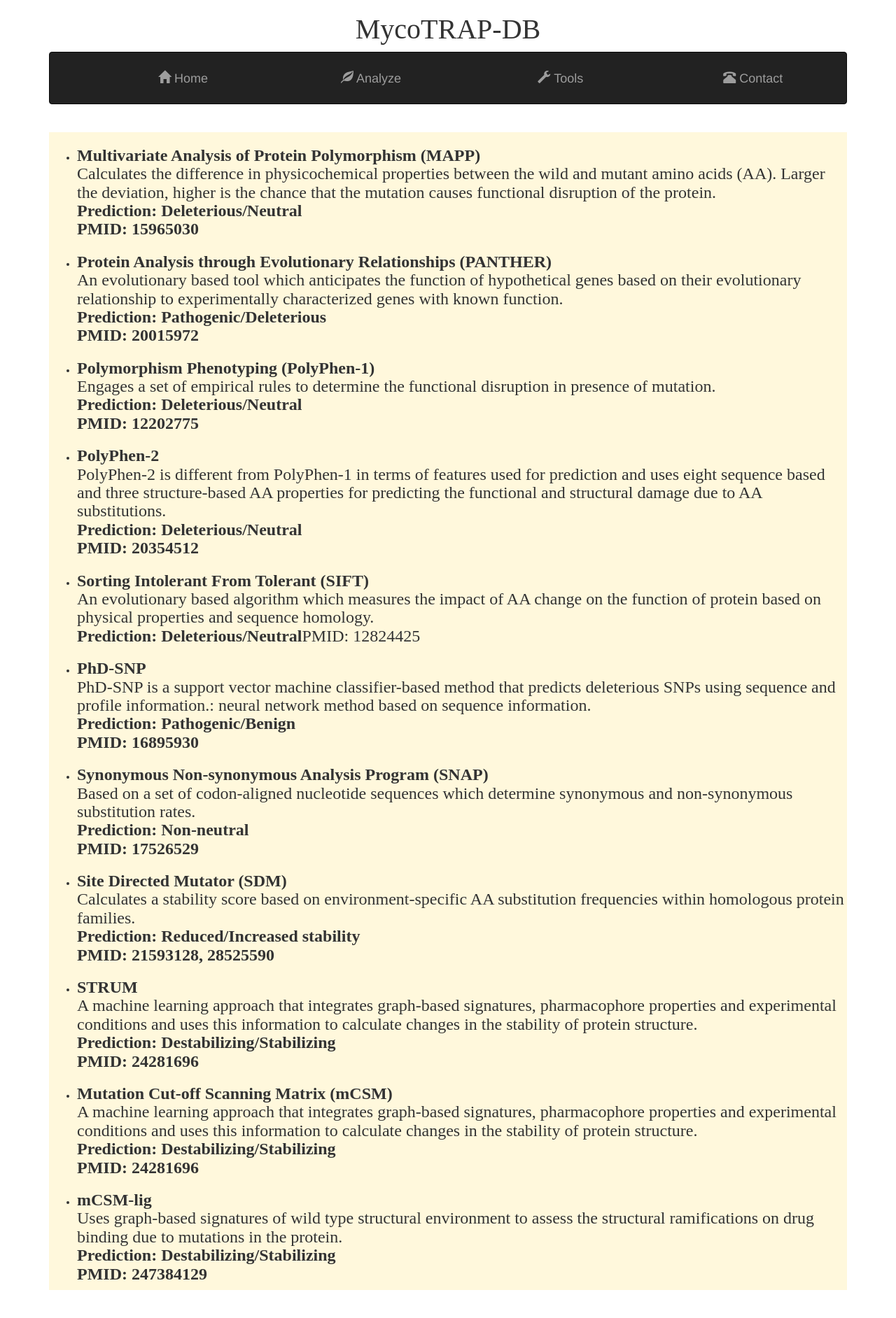
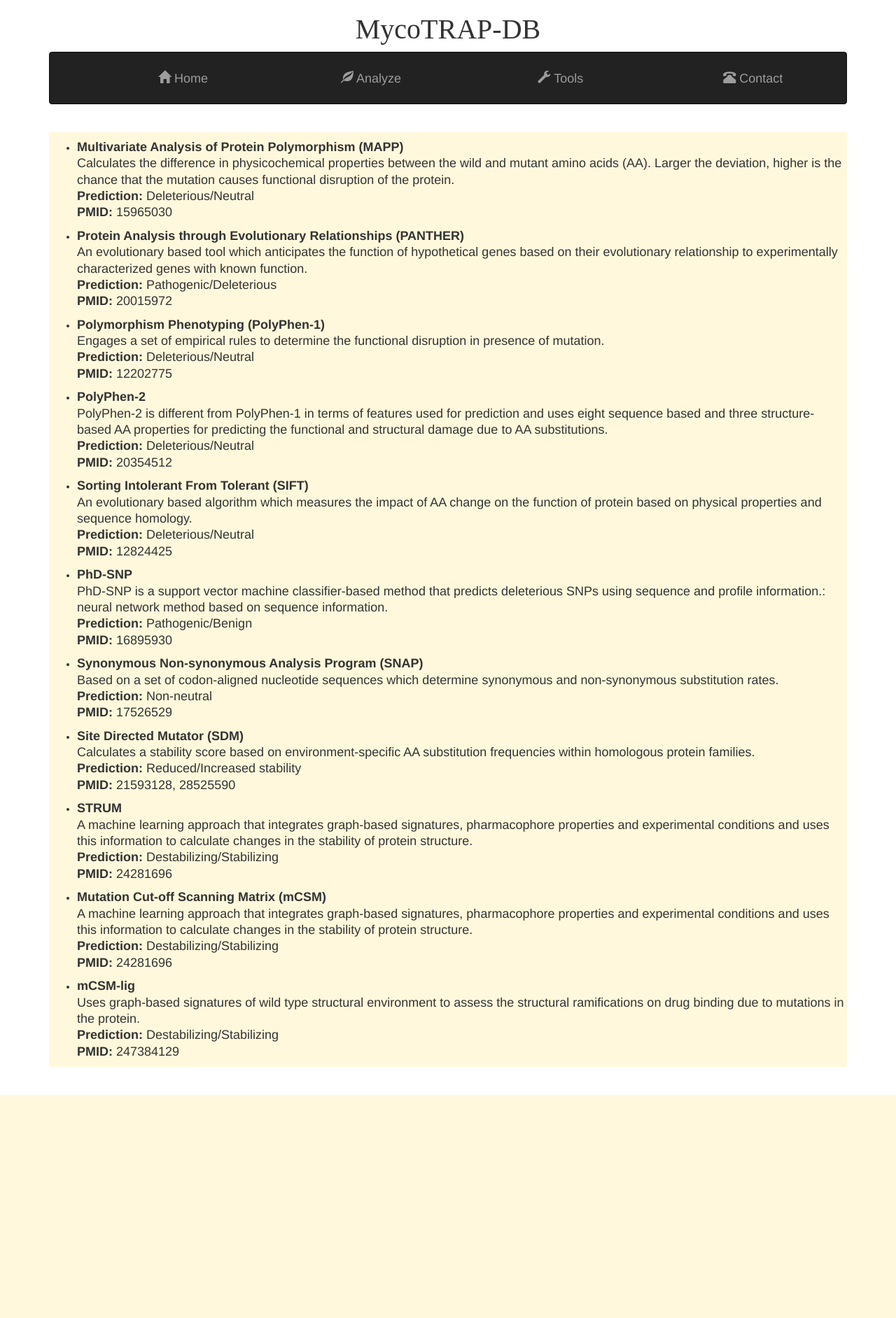
Before and after one commit to anubhav2307/project, a Django app: page /Info/help/ in a window 1280 px wide. Shown: the whole page at 70% size. After the commit the page ends 1565 px from the top, so only its background shows below. Run offline with Django 3.2, Linux system fonts and the light colour scheme; some libraries are stand-ins or nearby versions.

Commit message:
changes made

```diff
--- a/Info/templates/Info/help.html
+++ b/Info/templates/Info/help.html
@@ -5,60 +5,60 @@
     <br>
      <div style="background:cornsilk" class=" div1 container-fluid">
        <div class=" div row">
-        <ul style="font-family:'Rasa Light'">
-            <li><h3><b>Multivariate Analysis of Protein Polymorphism (MAPP)</b><br>
+        <ul>
+            <li><h4 style="line-height: 1.3;"><b>Multivariate Analysis of Protein Polymorphism (MAPP)</b><br>
                Calculates the difference in physicochemical properties between the wild and mutant
                amino acids (AA). Larger the deviation, higher is the chance that the mutation causes
-                functional disruption of the protein.<br><b>Prediction: Deleterious/Neutral</b><br><b>PMID: 15965030</b></h3></li>
-            <li><h3><b>Protein Analysis through Evolutionary Relationships (PANTHER)</b><br>
+                functional disruption of the protein.<br><b>Prediction:</b> Deleterious/Neutral<br><b>PMID:</b> 15965030</h4></li>
+            <li><h4 style="line-height: 1.3;"><b>Protein Analysis through Evolutionary Relationships (PANTHER)</b><br>
                 An evolutionary based tool which anticipates the function of hypothetical genes based
                 on their evolutionary relationship to experimentally characterized genes with known
-                function.<br><b>Prediction: Pathogenic/Deleterious</b><br><b>PMID: 20015972</b></h3></li>
-            <li><h3><b>Polymorphism Phenotyping (PolyPhen-1)</b><br>
+                function.<br><b>Prediction:</b> Pathogenic/Deleterious<br><b>PMID:</b> 20015972</h4></li>
+            <li><h4 style="line-height: 1.3;"><b>Polymorphism Phenotyping (PolyPhen-1)</b><br>
                 Engages a set of empirical rules to determine the functional disruption in presence of
-                mutation.<br><b>Prediction: Deleterious/Neutral<br>PMID: 12202775</b></h3></li>
+                mutation.<br><b>Prediction:</b> Deleterious/Neutral<br><b>PMID:</b> 12202775</h4></li>
 
-            <li><h3><b>PolyPhen-2</b><br>
+            <li><h4 style="line-height: 1.3;"><b>PolyPhen-2</b><br>
                 PolyPhen-2 is different from PolyPhen-1 in terms of features used for prediction and
                 uses eight sequence based and three structure-based AA properties for predicting the
-                functional and structural damage due to AA substitutions.<br><b>Prediction: Deleterious/Neutral </b><br><b>PMID: 20354512</b></h3></li>
-            <li><h3><b>Sorting Intolerant From Tolerant (SIFT)</b><br>
+                functional and structural damage due to AA substitutions.<br><b>Prediction:</b> Deleterious/Neutral <br><b>PMID:</b> 20354512</h4></li>
+            <li><h4 style="line-height: 1.3;"><b>Sorting Intolerant From Tolerant (SIFT)</b><br>
                 An evolutionary based algorithm which measures the impact of AA change on the
-                function of protein based on physical properties and sequence homology.<br><b>Prediction: Deleterious/Neutral</b><br<b>PMID: 12824425</b></h3></li>
+                function of protein based on physical properties and sequence homology.<br><b>Prediction:</b> Deleterious/Neutral<br><b>PMID:</b> 12824425</h4></li>
 
-            <li><h3><b>PhD-SNP</b><br>
+            <li><h4 style="line-height: 1.3;"><b>PhD-SNP</b><br>
                 PhD-SNP is a support vector machine classifier-based method that predicts
-                deleterious SNPs using sequence and profile information.: neural network method based on sequence information.<br><b>Prediction: Pathogenic/Benign </b><br><b>PMID: 16895930</b></h3></li>
+                deleterious SNPs using sequence and profile information.: neural network method based on sequence information.<br><b>Prediction:</b> Pathogenic/Benign<br><b>PMID:</b> 16895930</h4></li>
 
-            <li><h3><b>Synonymous Non-synonymous Analysis Program (SNAP)</b><br>
+            <li><h4 style="line-height: 1.3;"><b>Synonymous Non-synonymous Analysis Program (SNAP)</b><br>
                 Based on a set of codon-aligned nucleotide sequences which determine synonymous
-                and non-synonymous substitution rates.<br><b>Prediction: Non-neutral </b><br><b>PMID: 17526529</b></h3></li>
+                and non-synonymous substitution rates.<br><b>Prediction:</b> Non-neutral<br><b>PMID:</b> 17526529</h4></li>
 
-            <li><h3><b>Site Directed Mutator (SDM)</b><br>
+            <li><h4 style="line-height: 1.3;"><b>Site Directed Mutator (SDM)</b><br>
                 Calculates a stability score based on environment-specific AA substitution
                 frequencies within homologous protein families.<br><b>
-                    Prediction: Reduced/Increased stability</b><br><b>
-                    PMID: 21593128, 28525590</b></h3></li>
+                    Prediction:</b> Reduced/Increased stability<br><b>
+                    PMID:</b> 21593128, 28525590</h4></li>
 
-            <li><h3><b>STRUM</b><br>
+            <li><h4 style="line-height: 1.3;"><b>STRUM</b><br>
                 A machine learning approach that integrates graph-based signatures, pharmacophore
                 properties and experimental conditions and uses this information to calculate changes
                 in the stability of protein structure.<br>
-                <b>Prediction: Destabilizing/Stabilizing</b><br>
-                <b>PMID: 24281696</b></h3></li>
+                <b>Prediction:</b> Destabilizing/Stabilizing<br>
+                <b>PMID:</b> 24281696</h4></li>
 
-            <li><h3><b>Mutation Cut-off Scanning Matrix (mCSM)</b><br>
+            <li><h4 style="line-height: 1.3;"><b>Mutation Cut-off Scanning Matrix (mCSM)</b><br>
                 A machine learning approach that integrates graph-based signatures, pharmacophore
                 properties and experimental conditions and uses this information to calculate changes
                 in the stability of protein structure.<br>
-                <b>Prediction: Destabilizing/Stabilizing</b><br>
-                <b>PMID: 24281696</b></h3></li>
+                <b>Prediction:</b> Destabilizing/Stabilizing<br>
+                <b>PMID:</b> 24281696</h4></li>
 
-            <li><h3><b>mCSM-lig</b><br>
+            <li><h4 style="line-height: 1.3;"><b>mCSM-lig</b><br>
                 Uses graph-based signatures of wild type structural environment to assess the
                 structural ramifications on drug binding due to mutations in the protein.<br>
-                <b>Prediction: Destabilizing/Stabilizing</b><br>
-                <b>PMID: 247384129</b></h3></li>
+                <b>Prediction:</b> Destabilizing/Stabilizing<br>
+                <b>PMID:</b> 247384129</h4></li>
 
         </ul>
        </div>
--- a/Info/templates/Info/homepg.html
+++ b/Info/templates/Info/homepg.html
@@ -17,7 +17,7 @@
     <div  style="background-color: cornsilk" class="div1 container-fluid">
 
 
-        <p style="font-family: 'Rasa Light'"><h4 style="line-height: 1.8;">MycoTRAP-DB is an online database that harbours almost all the mutations present in six putative first and second line drug resistance associated genes (rpoB, inhA, katG, pncA, gyrA and gyrB). Other than just assembling the mutations, it also provides information about implications of these mutations on the structures and functions of proteins coded by these genes. The database can be used for searching, retrieving, analysing and downloading the data of mutations present in drug resistant MTB clinical isolates.MycoTRAP-DB presents information about mutations which have been studied for diagnosis of  drug resistance in TB however there are other mutations identified to be pathogenic by various sequence and structure based tools used in the present study.These pathogenic mutations decipher their possible roles and accountability for causing drug resistance and develop more efficient genotypic methods for diagnosis and detection of drug resistant TB.</h4></p>
+        <p style="font-family: 'Rasa Light'"><h4 style="line-height: 1.8;">MycoTRAP-DB is an online database that harbours almost all the mutations present in six putative first and second line drug resistance associated genes (rpoB, inhA, katG, pncA, gyrA and gyrB). Other than just assembling the mutations, it also provides information about implications of these mutations on the structures and functions of proteins coded by these genes. The database can be used for searching, retrieving, analysing and downloading the data of mutations present in drug resistant MTB clinical isolates. MycoTRAP-DB presents information about mutations which have been studied for diagnosis of  drug resistance in TB however there are other mutations identified to be pathogenic by various sequence and structure based tools used in the present study.These pathogenic mutations decipher their possible roles and accountability for causing drug resistance and develop more efficient genotypic methods for diagnosis and detection of drug resistant TB.</h4></p>
 
 
 
```
Also changed, not shown: Info/templates/Info/contacts.html (+14 -14 lines).
